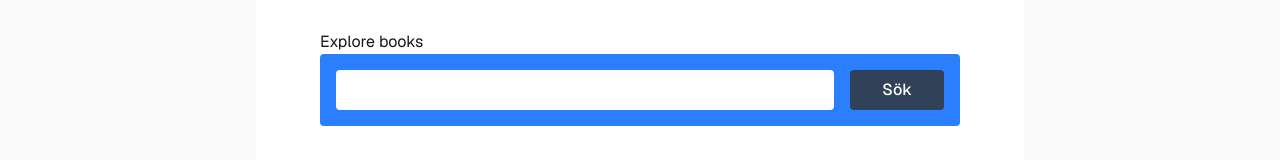
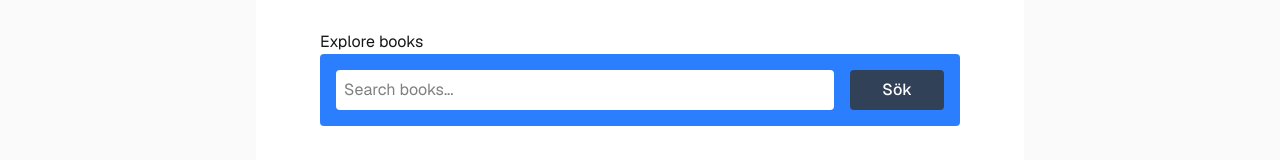
Before and after one commit to emmapang22/the-library, a Next.js app: page /books in a window 1280 px wide. Shown: the part 154-314 px from the top of the page. Built offline with nearby package versions, Linux system fonts and the light colour scheme.

Commit message:
added placeholder text to the text field in the form

```diff
--- a/app/components/SearchBooks.tsx
+++ b/app/components/SearchBooks.tsx
@@ -15,6 +15,7 @@ export const SearchBooks = () => {
         name="q"
         id="searchBooks"
         className="p-2 rounded w-full bg-white"
+        placeholder="Search books..."
       />
 
       <Button buttonType={ButtonType.primary}>Sök</Button>
```
